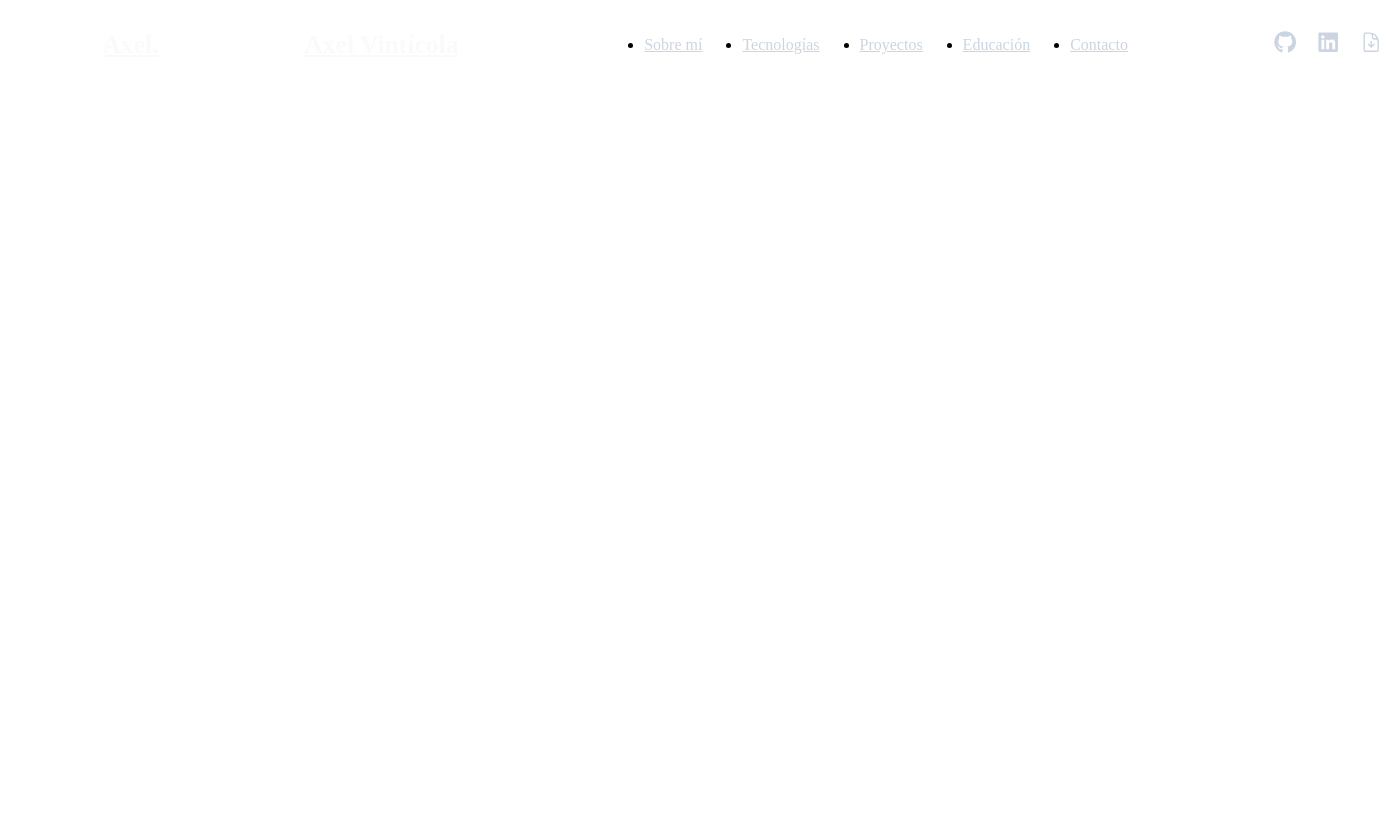
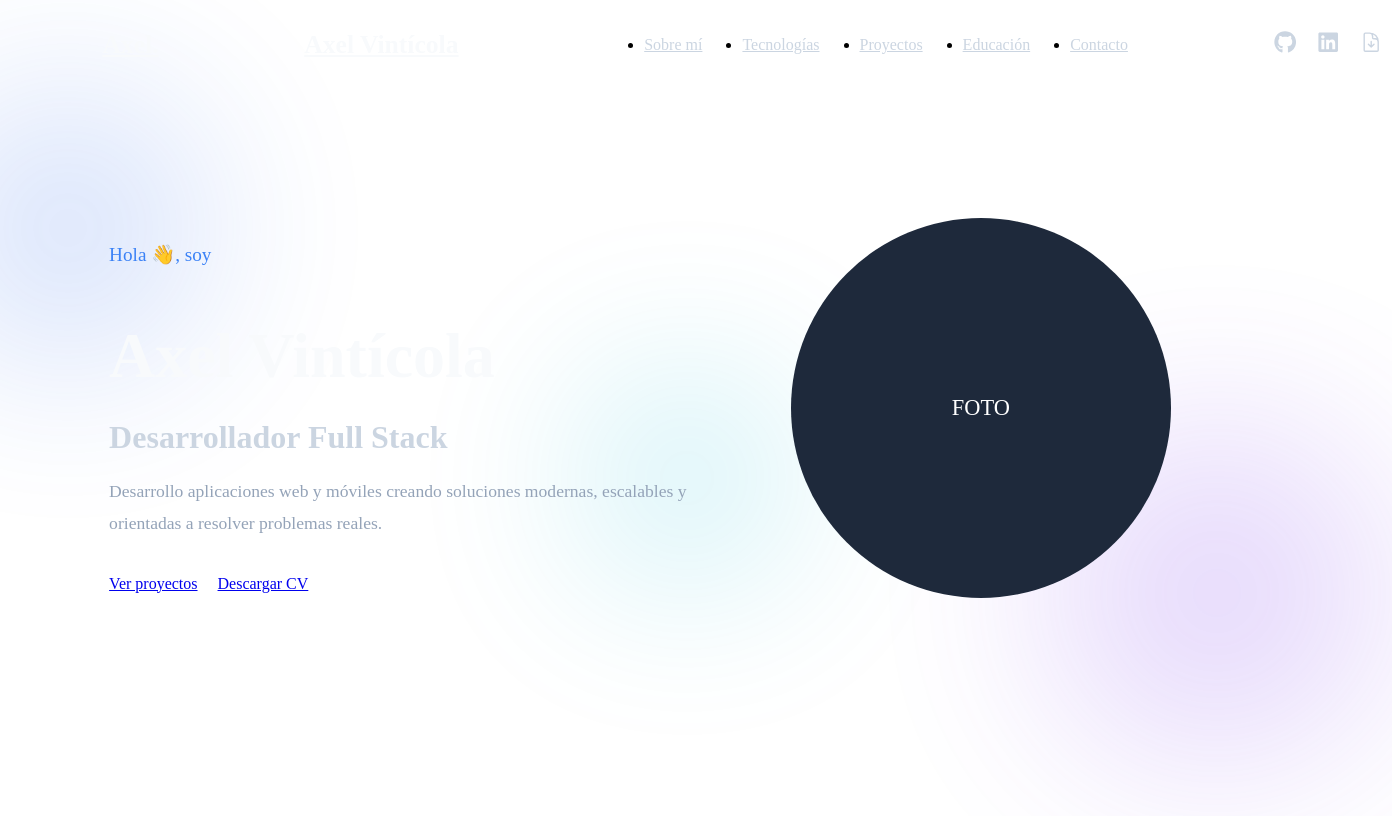
Before and after one commit to AxelVinticola/portfolio, a React (Vite) app: page / in a window 1280 px wide. Shown: the whole page, 1392 px wide, since content can reach past the window. Built offline with nearby package versions, Linux system fonts and the light colour scheme; the HTML template or start-up script is replaced by a standard one.

Commit message:
hero terminado

```diff
--- a/src/components/Hero.jsx
+++ b/src/components/Hero.jsx
@@ -1,13 +1,54 @@
-function Hero(){
+import "../styles/hero.css";
 
-    return(
+function Hero() {
+  return (
+    <section id="hero" className="hero">
 
-        <section id="hero">
+        <div className="hero__blob hero__blob--1"></div>
+        <div className="hero__blob hero__blob--2"></div>
+        <div className="hero__blob hero__blob--3"></div>
 
-        </section >
+        <div className="hero__content">
 
-    )
+            <p className="hero__greeting">
+            Hola 👋, soy
+            </p>
 
+            <h1 className="hero__title">
+            Axel Vintícola
+            </h1>
+
+            <h2 className="hero__subtitle">
+            Desarrollador Full Stack
+            </h2>
+
+            <p className="hero__description">
+            Desarrollo aplicaciones web y móviles creando soluciones modernas,
+            escalables y orientadas a resolver problemas reales.
+            </p>
+
+            <div className="hero__buttons">
+
+            <a href="#projects" className="btn btn-primary">
+                Ver proyectos
+            </a>
+
+            <a href="/cv.pdf" className="btn btn-secondary">
+                Descargar CV
+            </a>
+
+            </div>
+
+        </div>
+
+      <div className="hero__image">
+
+        FOTO
+
+      </div>
+
+    </section>
+  );
 }
 
-export default Hero
+export default Hero;
--- a/src/styles/global.css
+++ b/src/styles/global.css
@@ -1,3 +1,21 @@
+* {
+  margin: 0;
+  padding: 0;
+  box-sizing: border-box;
+}
+
+html {
+  scroll-behavior: smooth;
+}
+
+a {
+  text-decoration: none;
+}
+
+ul {
+  list-style: none;
+}
+
 *{
     margin:0;
     padding:0;
@@ -8,10 +26,11 @@ html{
     scroll-behavior:smooth;
 }
 
-body{
-    font-family:'Poppins',sans-serif;
-    background:#0F172A;
-    color:#F8FAFC;
+body {
+  background: #0F172A;
+  color: #F8FAFC;
+  font-family: "Inter", sans-serif;
+  overflow-x: hidden;
 }
 
 a{
--- a/src/styles/hero.css
+++ b/src/styles/hero.css
@@ -0,0 +1,120 @@
+.hero{
+    min-height:100vh;
+
+    display:flex;
+    justify-content:space-between;
+    align-items:center;
+
+    padding:0 8%;
+
+    position:relative;
+}
+
+.hero__content{
+
+    max-width:650px;
+
+}
+
+.hero__greeting{
+
+    color:#3B82F6;
+
+    font-size:1.2rem;
+
+    margin-bottom:10px;
+
+}
+
+.hero__title{
+
+    font-size:4rem;
+
+    color:#F8FAFC;
+
+    margin-bottom:15px;
+
+}
+
+.hero__subtitle{
+
+    font-size:2rem;
+
+    color:#CBD5E1;
+
+    margin-bottom:20px;
+
+}
+
+.hero__description{
+
+    color:#94A3B8;
+
+    font-size:1.1rem;
+
+    line-height:1.8;
+
+    margin-bottom:35px;
+
+}
+
+.hero__buttons{
+
+    display:flex;
+
+    gap:20px;
+
+}
+
+.hero__image{
+
+    width:380px;
+
+    height:380px;
+
+    border-radius:50%;
+
+    background:#1E293B;
+
+    display:flex;
+
+    justify-content:center;
+
+    align-items:center;
+
+    color:white;
+
+    font-size:1.4rem;
+}
+/* FONDOO */
+.hero__blob {
+  position: absolute;
+  border-radius: 50%;
+  filter: blur(90px);
+  opacity: 0.18;
+  z-index: -1;
+}
+
+.hero__blob--1 {
+  width: 280px;
+  height: 280px;
+  background: #2563EB;
+  top: 10%;
+  left: -80px;
+}
+
+.hero__blob--2 {
+  width: 350px;
+  height: 350px;
+  background: #7C3AED;
+  bottom: 5%;
+  right: -120px;
+}
+
+.hero__blob--3 {
+  width: 220px;
+  height: 220px;
+  background: #06B6D4;
+  top: 45%;
+  left: 45%;
+}
```
